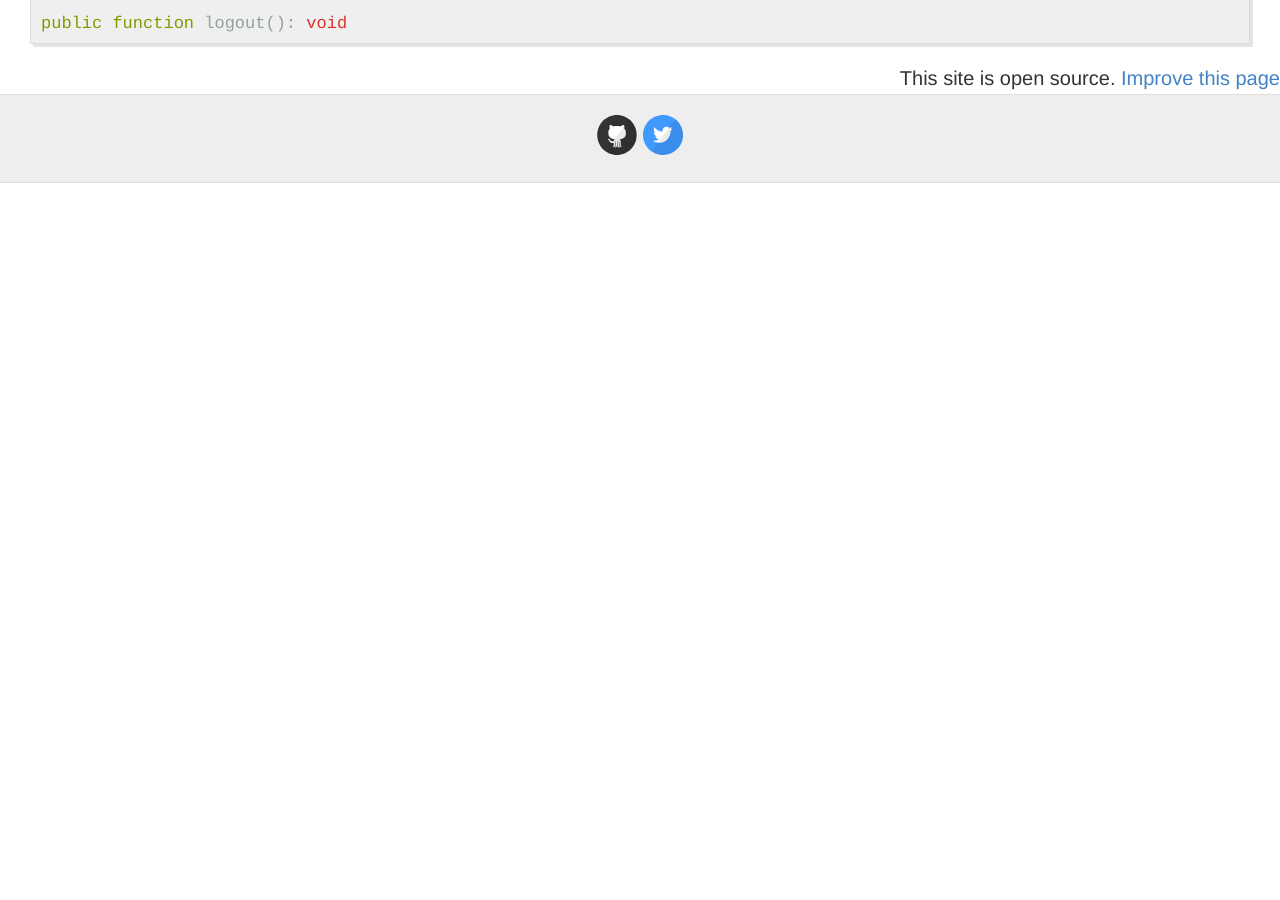
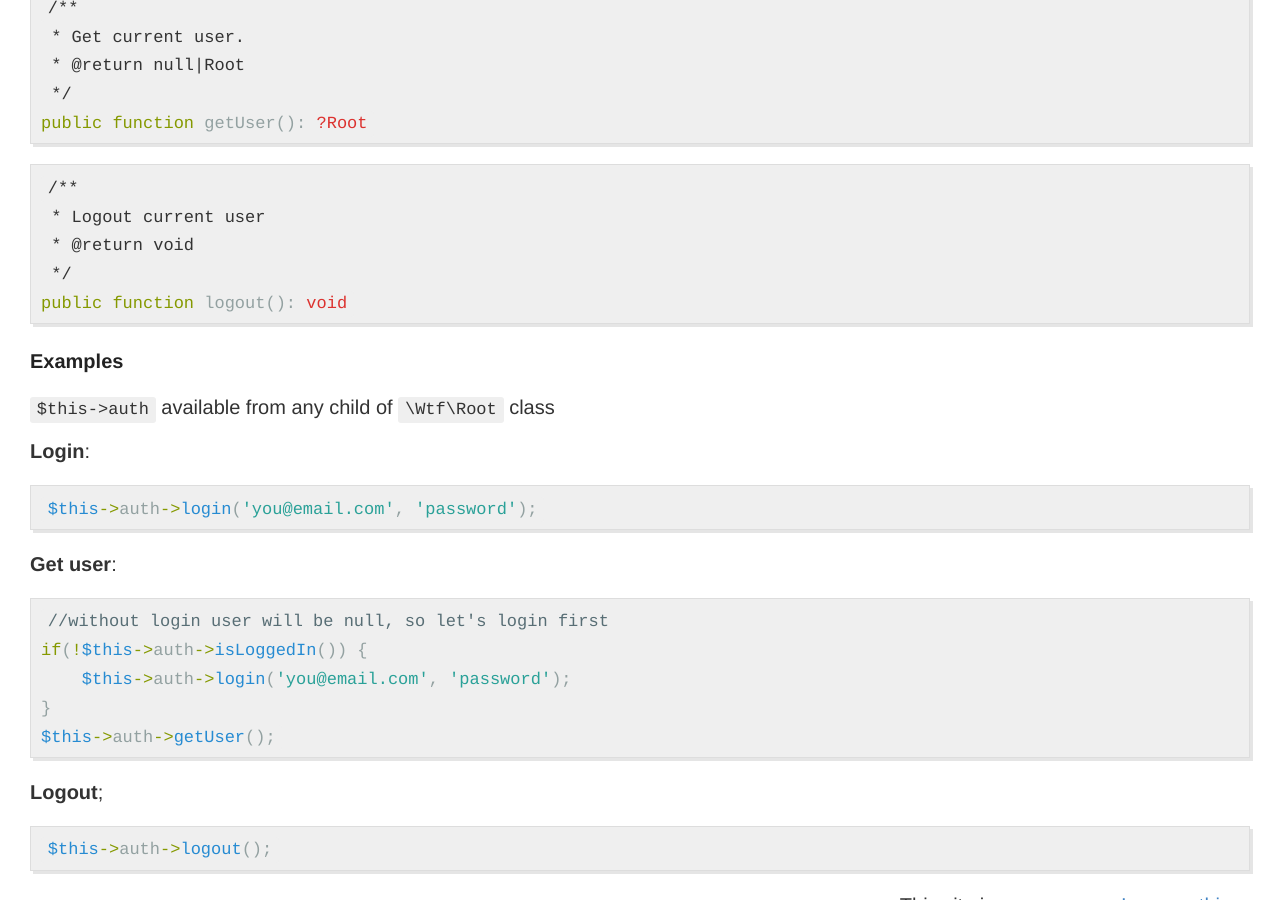
Before and after one commit to frameworkwtf/framework.wtf, a Jekyll site: the page built from auth.md, in a window 1280 px wide and 900 px high, scrolled down 2092 px. Built offline with Jekyll 4.4.1, drawn with Linux system fonts in a browser that asks for light colours; before the commit the page ends 2275 px from its top, so only the background shows below that; some of the changed text lies outside the part shown.

Commit message:
minor update for auth and rest

````diff
--- a/auth.md
+++ b/auth.md
@@ -13,13 +13,21 @@ Authorization module that supports multiple auth methods (storages)
     - [Configure your app](#configure-your-app)
     - [Add new provider and middleware](#add-new-provider-and-middleware)
 * [Usage](#usage)
+    - [Provided methods](#provided-methods)
+    - [Examples](#examples)
 
 <!-- vim-markdown-toc -->
 
 ## Install
 
-```php
+```bash
 composer require wtf/auth
+# for JWT
+composer require wtf/rest
+# for Cookie
+composer require dflydev/fig-cookies
+
+# for Session you should install PHP session module
 ```
 
 ### Configure your app
@@ -86,3 +97,28 @@ public function getUser(): ?Root
  */
 public function logout(): void
 ```
+
+### Examples
+
+`$this->auth` available from any child of `\Wtf\Root` class
+
+**Login**:
+
+```php
+$this->auth->login('you@email.com', 'password');
+```
+
+**Get user**:
+
+```php
+//without login user will be null, so let's login first
+if(!$this->auth->isLoggedIn()) {
+    $this->auth->login('you@email.com', 'password');
+}
+$this->auth->getUser();
+```
+
+**Logout**;
+```php
+$this->auth->logout();
+```
````
Also changed, not shown: other parts of auth.md (+3 -0 lines), rest.md (+6 -4 lines).
